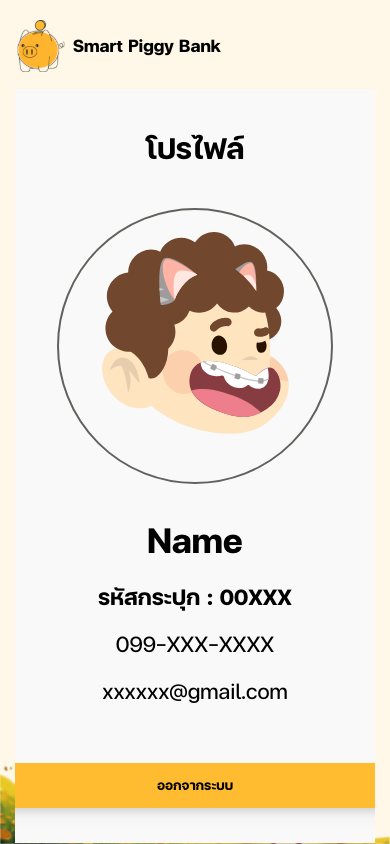
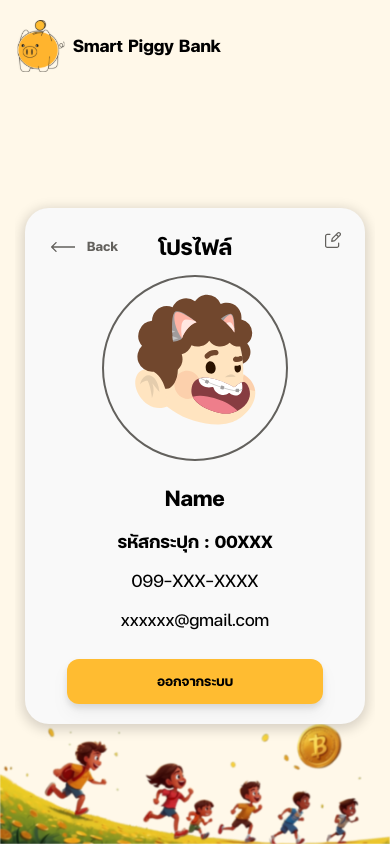
Before and after one commit to PitakPxt/Smart-piggy-bank, a React (Vite) app: page /profile in a window 390 px wide. Built offline with nearby package versions, Linux system fonts and the light colour scheme; no server answers; the database is empty; sample sign-in values are in the browser's storage.

Commit message:
Responsive Profile

```diff
--- a/src/pages/Profile.jsx
+++ b/src/pages/Profile.jsx
@@ -64,33 +64,38 @@
   return (
     <>
       <div className="w-full h-full flex flex-col justify-center items-center">
-        <div
-          className="w-[768px] h-[754px] flex flex-col justify-center items-center
-    bg-neutral-white-100 rounded-3xl overflow-hidden drop-shadow-lg"
-        >
+        <div className="xl:w-[768px] xl:h-[754px] lg:w-[756px] lg:h-[680px] md:w-[680px] md:h-[616px] sm:w-[340px] sm:h-[516px] flex flex-col justify-center items-center bg-neutral-white-100 rounded-3xl overflow-hidden shadow-main-shadow relative">
           <Link to="/home">
             <BtnBack />
           </Link>
           <div
-            className="absolute top-[42px] right-[42px] cursor-pointer"
+            className="absolute xl:top-[42px] xl:right-[42px] md:top-[42px] md:right-[42px] sm:top-[24px] sm:right-[24px] cursor-pointer"
             onClick={() => setShowModal(true)}
           >
-            <img src={EditProfile} alt="edit-profile" />
+            <img
+              className="sm:size-[16px] md:size-[24px] "
+              src={EditProfile}
+              alt="edit-profile"
+            />
           </div>
-          <div className="flex flex-col items-center justify-center text-center">
-            <h2 className="text-h2-bold mb-[36px]">โปรไฟล์</h2>
-            <div className="flex flex-col items-center justify-center mb-[52px]">
+          <div className="flex flex-col items-center justify-center text-center ">
+            <h2 className="md:text-h2-bold sm:text-h3-bold xl:mb-[36px] md:mb-[24px] sm:mb-[8px]">
+              โปรไฟล์
+            </h2>
+            <div className="flex flex-col items-center justify-center xl:mb-[52px] md:mb-[28px] sm:mb-[24px]">
               <img
-                className="size-[276px] border-neutral-white-500 object-cover rounded-full p-[10px] border-2 mb-[28px]"
+                className="xl:size-[276px] lg:size-[276px] md:size-[216px] sm:size-[186px] border-neutral-white-500 object-cover rounded-full p-[10px] border-2     xl:mb-[28px] md:mb-[20px] sm:mb-[18px]"
                 src={userData?.profileImageURL || DefaultProfile}
                 alt="โปรไฟล์"
               />
               <div className="flex flex-col gap-2">
-                <h1 className="text-h1-bold">{userData?.name || "Name"}</h1>
-                <h2 className="text-h3-bold">
+                <h1 className="xl:text-h1-bold md:text-h2-bold sm:text-h3-bold">
+                  {userData?.name || "Name"}
+                </h1>
+                <h2 className="xl:text-h3-bold md:text-h4-bold sm:text-h4-bold">
                   รหัสกระปุก : {userData?.savingNumber || "00XXX"}
                 </h2>
-                <h2 className="text-h3">
+                <h2 className="text-h3 sm:text-h4">
                   {userData?.phone
                     ? userData.phone.replace(
                         /(\d{3})(\d{3})(\d{4})/,
@@ -98,13 +103,13 @@
                       )
                     : "099-XXX-XXXX"}
                 </h2>
-                <h2 className="text-h3">
+                <h2 className="text-h3 sm:text-h4">
                   {userData?.email || "xxxxxx@gmail.com"}
                 </h2>
               </div>
             </div>
             <BtnYellow
-              className={"px-[192px]"}
+              className={"xl:px-[192px] md:px-[160px] sm:px-[90px]"}
               text="ออกจากระบบ"
               onClick={handleLogoutClick}
             />
```
